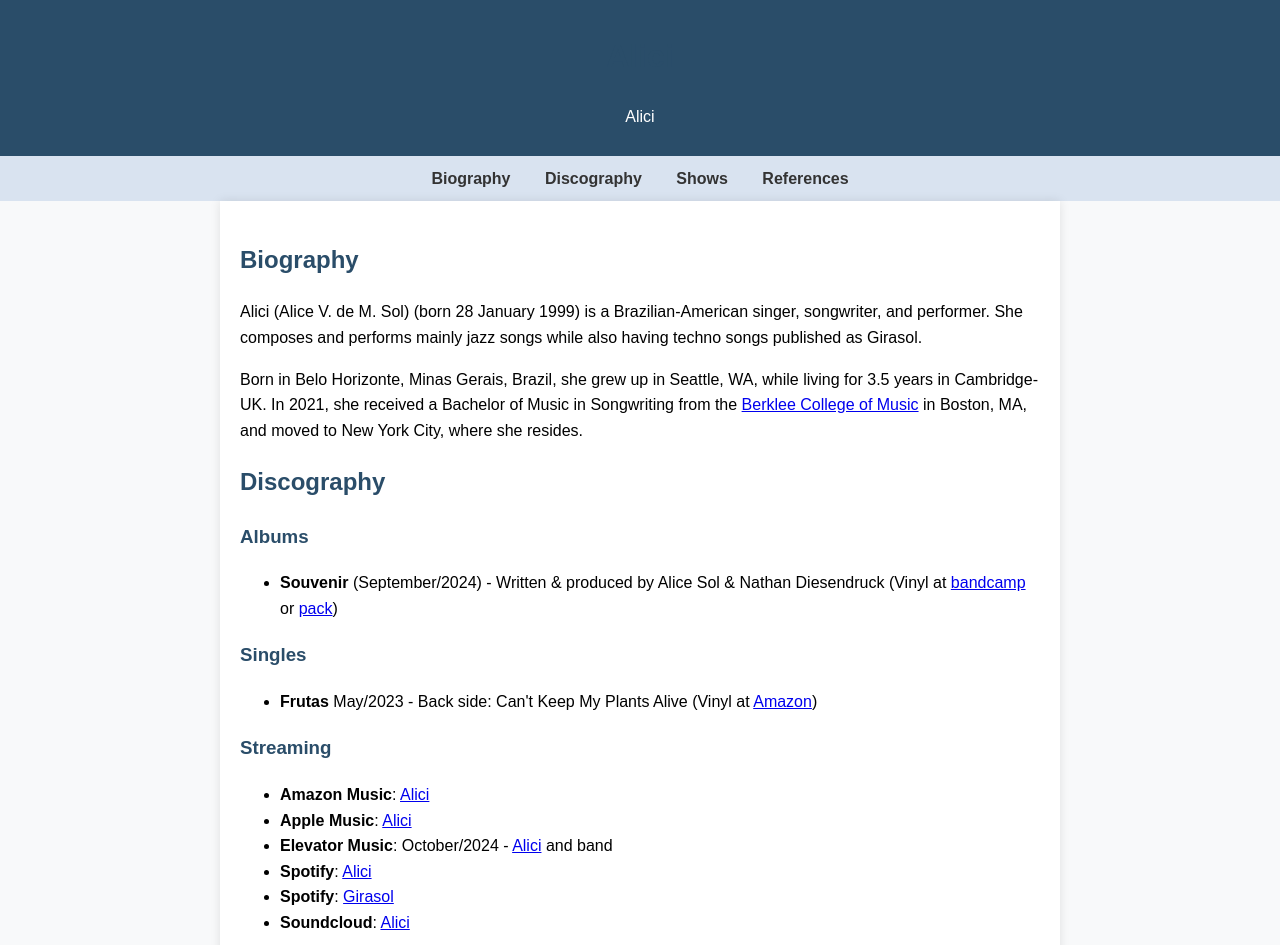
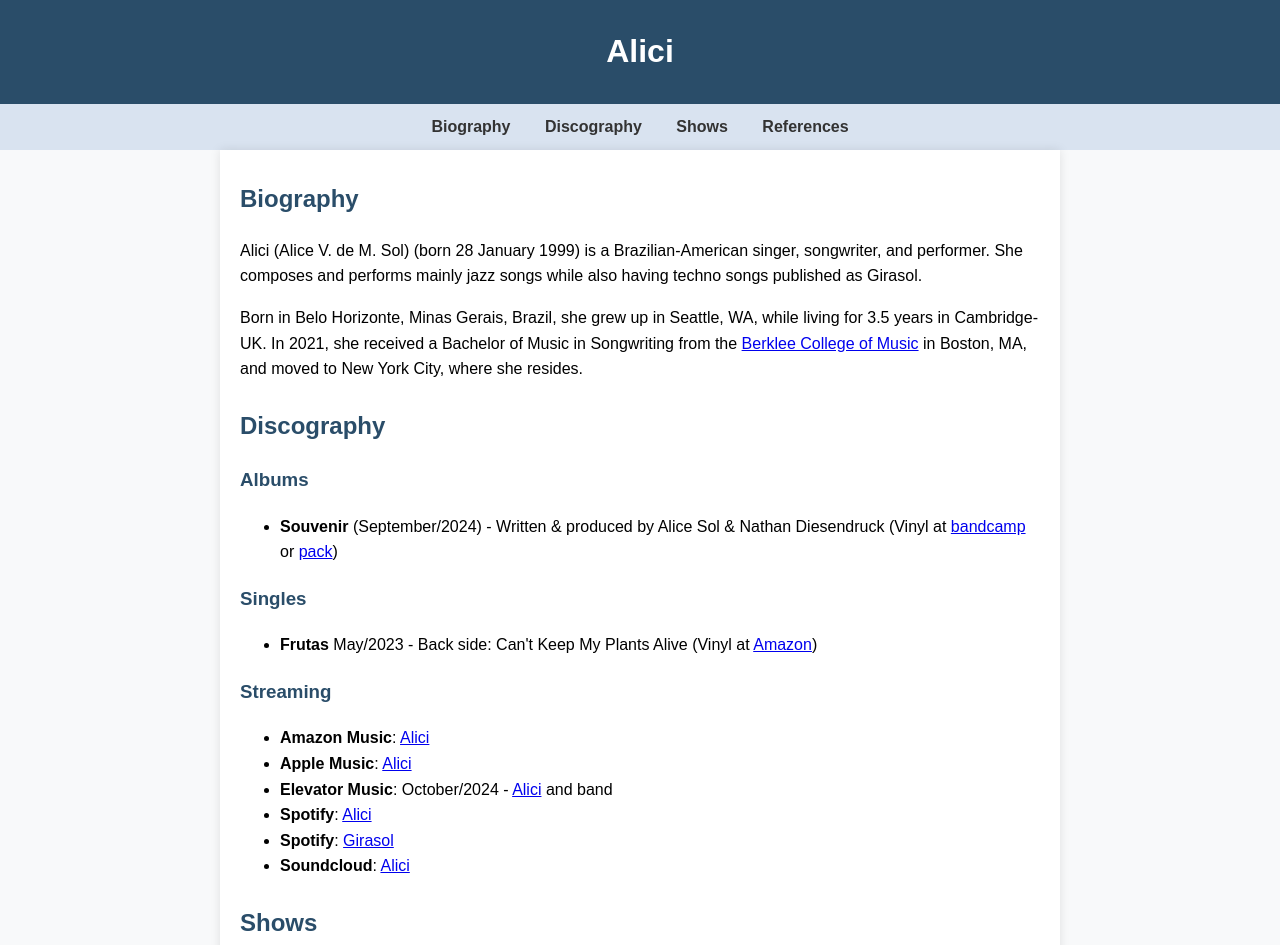
Before and after one commit to alici-sol-llc/alicisol.llc, a plain HTML site: page index.htm in a window 1280 px wide. Shown: the top 945 px of the page. Drawn offline with Linux system fonts and the light colour scheme.

Commit message:
Update index.htm
Style updates

```diff
--- a/index.htm
+++ b/index.htm
@@ -3,8 +3,8 @@
 <head>
     <meta charset="UTF-8">
     <meta name="viewport" content="width=device-width, initial-scale=1.0">
-    <meta name="description" content="Wikipedia-like page for a young singer">
-    <meta name="keywords" content="Singer, Music, Biography, Discography, Wikipedia">
+    <meta name="description" content="Alici Sol Bio">
+    <meta name="keywords" content="Singer, Music, Biography, Discography">
     <title>Alici</title>
     <style>
         body {
@@ -17,7 +17,7 @@
         header {
             background-color: #2a4d69;
             color: #ffffff;
-            padding: 10px 20px;
+            padding: 5px 10px;
             text-align: center;
         }
         nav {
@@ -36,21 +36,25 @@
             text-decoration: underline;
         }
         main {
-            padding: 20px;
+            padding: 10px 20px;
             max-width: 800px;
             margin: auto;
             background: #ffffff;
             box-shadow: 0 0 10px rgba(0, 0, 0, 0.1);
         }
         section {
-            margin-bottom: 20px;
+            margin-bottom: 25px;
         }
-        h1, h2, h3 {
+        h1 {
+            color: #ffffff;
+        }
+        h2, h3 {
             color: #2a4d69;
         }
+
         footer {
             text-align: center;
-            padding: 10px 20px;
+            padding: 5px 10px;
             background: #2a4d69;
             color: #ffffff;
             position: relative;
@@ -63,7 +67,6 @@
 
 <header>
     <h1>Alici</h1>
-    <p>Alici</p>
 </header>
 
 <nav>
```
